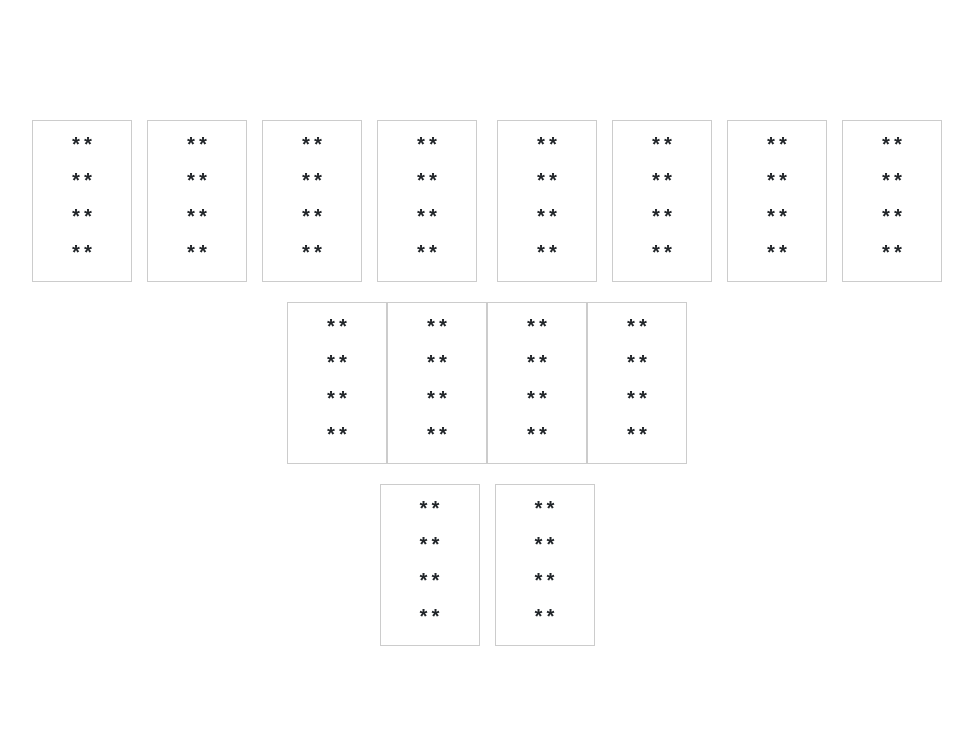
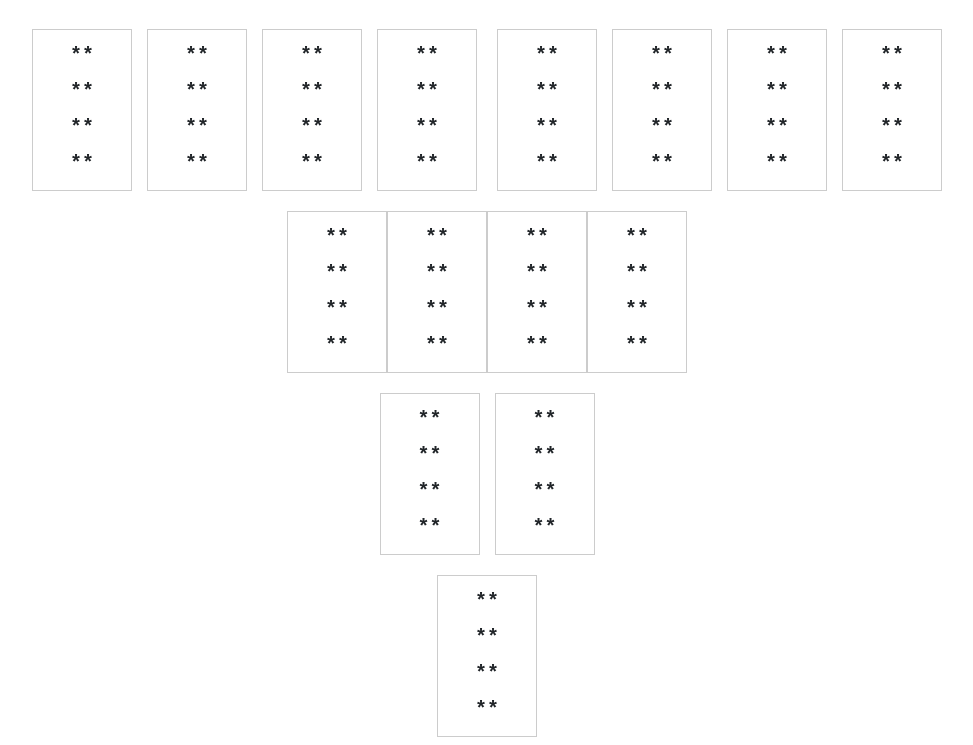
Before and after one commit to daniloalvescosta/geomancia, a website: page index.html in a window 1280 px wide. Shown: the part 73-818 px from the top of the page, without its empty margins (153-1126 px from the left). Drawn offline with nearby package versions, Linux system fonts and the light colour scheme.

Commit message:
added chart calculation

```diff
--- a/assets/css/style.scss
+++ b/assets/css/style.scss
@@ -58,8 +58,15 @@ body {
     width: 100%;
 }
 
+// Grupo do juiz
+.juiz {
+    display: flex;
+    justify-content: center;
+    width: 100%;
+}
+
 // Estilos comuns para todos os grupos
-.maes, .filhas, .sobrinhas, .tribunal {
+.maes, .filhas, .sobrinhas, .tribunal, .juiz {
     .sub-div {
         border: 1px solid #ccc;
         padding: 8px;
@@ -82,6 +89,6 @@ body {
     }
 }
 
-.filhas .linha, .sobrinhas .linha, .tribunal .linha {
+.filhas .linha, .sobrinhas .linha, .tribunal .linha, .juiz .linha {
     cursor: default;
 }
--- a/assets/js/main.js
+++ b/assets/js/main.js
@@ -6,6 +6,52 @@ document.addEventListener('DOMContentLoaded', function() {
     // Função para contar asteriscos
     function contarAsteriscos(texto) {
         return texto.split('*').length - 1;
+    }
+
+    // Função para atualizar sentença
+    function atualizarSentenca() {
+        for(let linha = 1; linha <= 4; linha++) {
+            const tribunal1Valor = document.querySelector(`#tribunal-1 .linha:nth-child(${linha})`).textContent;
+            const tribunal2Valor = document.querySelector(`#tribunal-2 .linha:nth-child(${linha})`).textContent;
+            const totalAsteriscos = contarAsteriscos(tribunal1Valor) + contarAsteriscos(tribunal2Valor);
+            const sentencaLinha = document.querySelector(`#sentenca-1 .linha:nth-child(${linha})`);
+            sentencaLinha.textContent = totalAsteriscos % 2 === 0 ? '**' : '*';
+        }
+    }
+
+    // Função para atualizar juiz
+    function atualizarJuiz() {
+        for(let linha = 1; linha <= 4; linha++) {
+            const tribunal1Valor = document.querySelector(`#tribunal-1 .linha:nth-child(${linha})`).textContent;
+            const tribunal2Valor = document.querySelector(`#tribunal-2 .linha:nth-child(${linha})`).textContent;
+            const totalAsteriscos = contarAsteriscos(tribunal1Valor) + contarAsteriscos(tribunal2Valor);
+            const juizLinha = document.querySelector(`#juiz-1 .linha:nth-child(${linha})`);
+            juizLinha.textContent = totalAsteriscos % 2 === 0 ? '**' : '*';
+        }
+    }
+
+    // Função para atualizar tribunal
+    function atualizarTribunal() {
+        // Tribunal 1 (Sobrinhas 1 e 2)
+        for(let linha = 1; linha <= 4; linha++) {
+            const sobrinha1Valor = document.querySelector(`#sobrinha-1 .linha:nth-child(${linha})`).textContent;
+            const sobrinha2Valor = document.querySelector(`#sobrinha-2 .linha:nth-child(${linha})`).textContent;
+            const totalAsteriscos = contarAsteriscos(sobrinha1Valor) + contarAsteriscos(sobrinha2Valor);
+            const tribunal1Linha = document.querySelector(`#tribunal-1 .linha:nth-child(${linha})`);
+            tribunal1Linha.textContent = totalAsteriscos % 2 === 0 ? '**' : '*';
+        }
+
+        // Tribunal 2 (Sobrinhas 3 e 4)
+        for(let linha = 1; linha <= 4; linha++) {
+            const sobrinha3Valor = document.querySelector(`#sobrinha-3 .linha:nth-child(${linha})`).textContent;
+            const sobrinha4Valor = document.querySelector(`#sobrinha-4 .linha:nth-child(${linha})`).textContent;
+            const totalAsteriscos = contarAsteriscos(sobrinha3Valor) + contarAsteriscos(sobrinha4Valor);
+            const tribunal2Linha = document.querySelector(`#tribunal-2 .linha:nth-child(${linha})`);
+            tribunal2Linha.textContent = totalAsteriscos % 2 === 0 ? '**' : '*';
+        }
+
+        // Atualiza o juiz após atualizar o tribunal
+        atualizarJuiz();
     }
 
     // Função para atualizar sobrinhas
@@ -45,6 +91,9 @@ document.addEventListener('DOMContentLoaded', function() {
             const sobrinha4Linha = document.querySelector(`#sobrinha-4 .linha:nth-child(${linha})`);
             sobrinha4Linha.textContent = totalAsteriscos % 2 === 0 ? '**' : '*';
         }
+
+        // Atualiza o tribunal após atualizar as sobrinhas
+        atualizarTribunal();
     }
 
     // Adiciona o evento de clique para cada linha das mães
@@ -66,11 +115,11 @@ document.addEventListener('DOMContentLoaded', function() {
             const filhaCorrespondente = document.querySelector(`#filha-${linhaNumero} .linha[data-linha="${maeNumero}"]`);
             filhaCorrespondente.textContent = this.textContent;
 
-            // Atualiza todas as sobrinhas após cada mudança
+            // Atualiza todas as sobrinhas e o tribunal após cada mudança
             atualizarSobrinhas();
         });
     });
 
-    // Atualiza as sobrinhas inicialmente
+    // Atualiza as sobrinhas e o tribunal inicialmente
     atualizarSobrinhas();
 });
--- a/index.html
+++ b/index.html
@@ -94,13 +94,21 @@
                 </div>
             </div>
             <div class="tribunal">
+                <div class="sub-div" id="tribunal-2">
+                    <div class="linha">**</div>
+                    <div class="linha">**</div>
+                    <div class="linha">**</div>
+                    <div class="linha">**</div>
+                </div>
                 <div class="sub-div" id="tribunal-1">
                     <div class="linha">**</div>
                     <div class="linha">**</div>
                     <div class="linha">**</div>
                     <div class="linha">**</div>
                 </div>
-                <div class="sub-div" id="tribunal-2">
+            </div>
+            <div class="juiz">
+                <div class="sub-div" id="juiz-1">
                     <div class="linha">**</div>
                     <div class="linha">**</div>
                     <div class="linha">**</div>
```
Also changed, not shown: assets/css/style.css, 1 other file.
